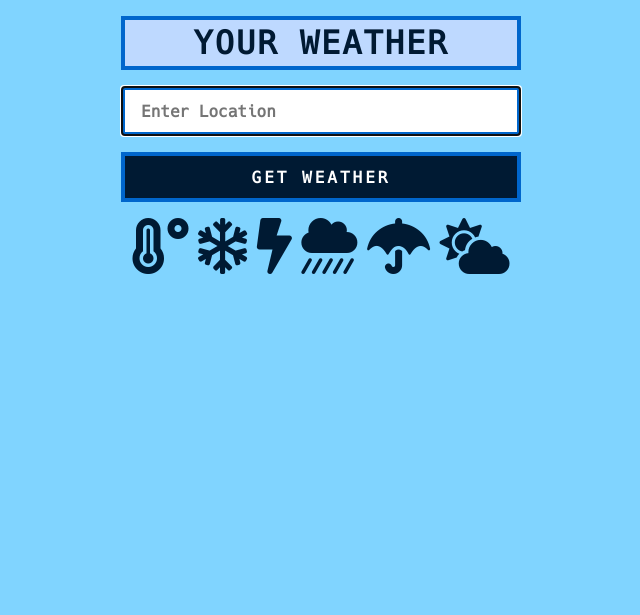
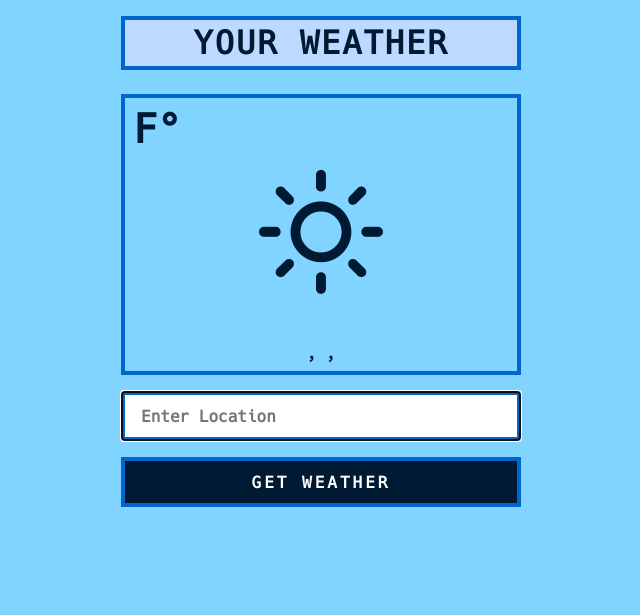
Before and after one commit to brandon-wallace/simpleweatherreport, a Flask app: template application/templates/index.html in a window 1280 px wide. Shown: the top 615 px of the page, without its empty margins (319-959 px from the left). Run offline with Flask 2, Linux system fonts and the light colour scheme; the template is opened without the code that fills it: values that come from a table or form of the project are taken from there, others are empty.

Commit message:
Get weather report from IP

```diff
--- a/application/templates/base.html
+++ b/application/templates/base.html
@@ -10,7 +10,7 @@
     <meta name="author" content="brandon_wallace">
     <link rel="shortcut icon" href="{{ url_for('static', filename='images/favicon.ico') }}">
     <link rel="icon" type="image/png" href="{{ url_for('static', filename='images/favicon.png') }}">
-    <link rel="stylesheet" href="{{ url_for('static', filename='css/all.css') }}">
+    <link rel="stylesheet" href="{{ url_for('static', filename='css/weather-icons.min.css') }}">
     <link rel="stylesheet" href="{{ url_for('static', filename='css/style.css') }}">
     <title>Your Weather</title>
 
--- a/application/templates/index.html
+++ b/application/templates/index.html
@@ -12,6 +12,20 @@
 
     </div>
 
+  </header>
+
+  <main>
+
+    <div class="tile">
+
+      <p class="tile__temperature"><span class="tile__digits">{{ '{:.1f}'.format(current_temp) if current_temp }}</span><span class="tile__temp-units">F°</span></p>
+      <span class="tile__icon"><i class="wi wi-day-sunny"></i></span>
+      <span class="tile__forecast">{{ current_forecast if current_forecast }}</span>
+      <span class="tile__temp-low">{{ 'low: {}F°'.format(current_low) if current_low }} {{ 'high: {}F°'.format(current_high) if current_high }}</span>
+      <span class="tile__location">{{ '{}, {}, {}'.format(city, region_name, country_code) }}</span>
+
+    </div>
+
     <form action="{{ url_for('index') }}" method="POST">
 
       {{ form.csrf_token }}
@@ -21,19 +35,6 @@
     </form>
 
     <p class="message">{{ message if message }}</p>
-
-    <div class="header__icons">
-      <i class="fas fa-temperature-high"></i>
-      <i class="far fa-snowflake"></i>
-      <i class="fas fa-bolt"></i>
-      <i class="fas fa-cloud-showers-heavy"></i>
-      <i class="fas fa-umbrella"></i>
-      <i class="fas fa-cloud-sun"></i>
-    </div>
-
-  </header>
-
-  <main>
 
     <div class="dots loading">
 
```
Also changed, not shown: application/__init__.py (+2 -5 lines), application/routes.py (+49 -4 lines), application/templates/weather.html (+8 -15 lines).
